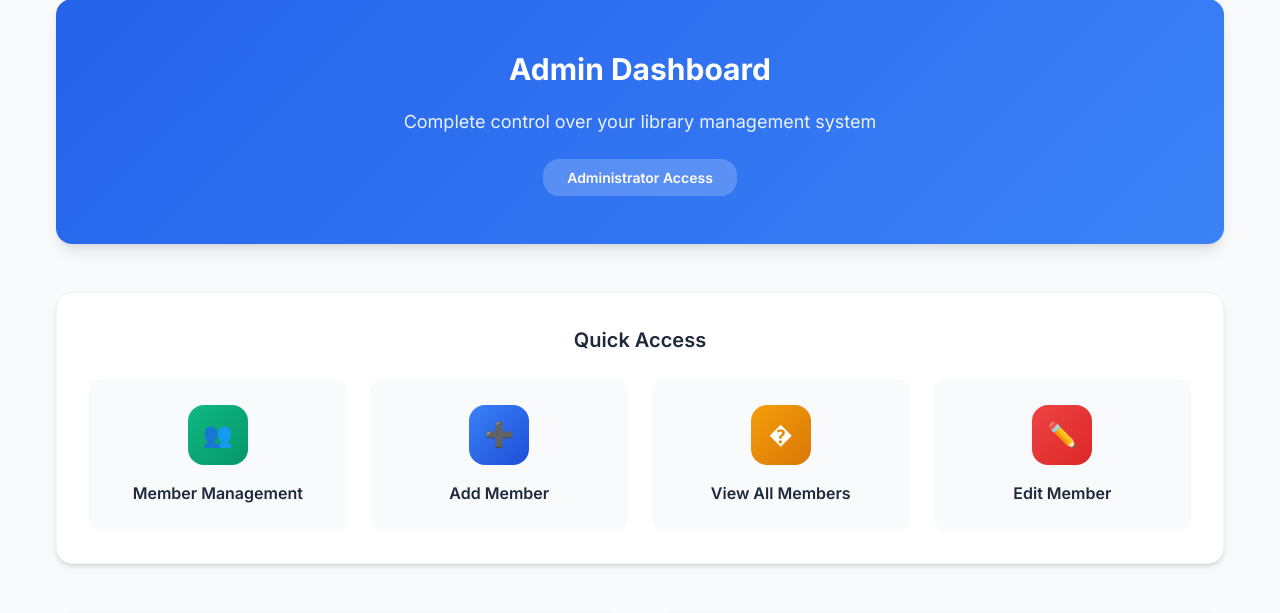
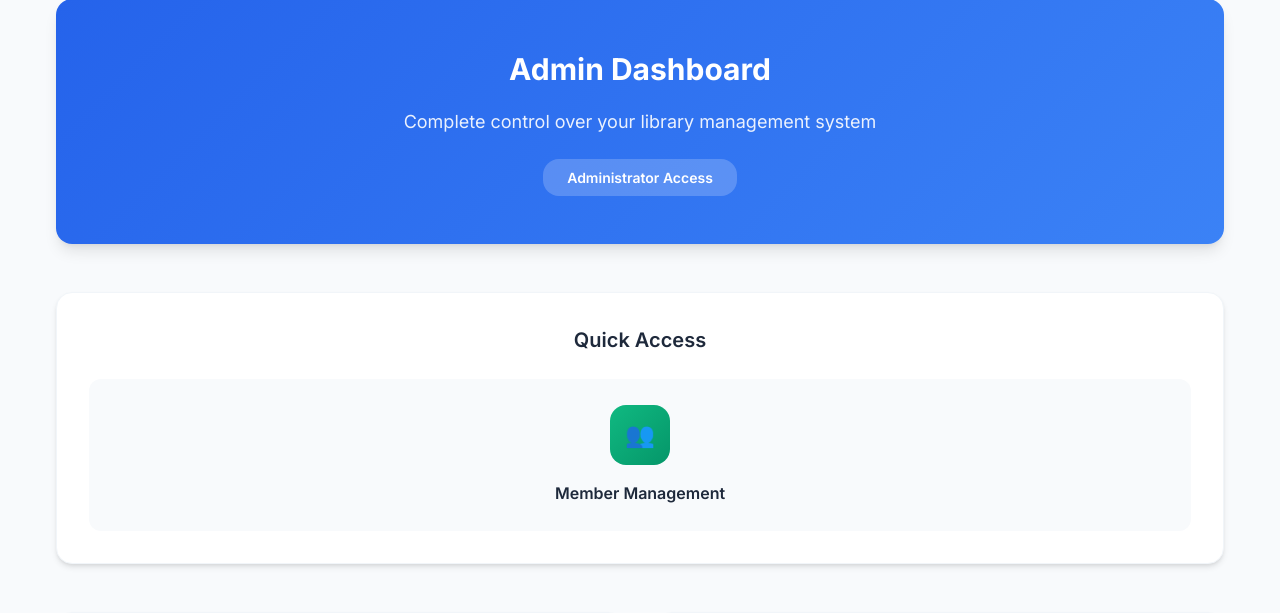
Before and after one commit to FaheemHasnat/Library-Management-System-CSE327, a Flask app: page /admin/dashboard in a window 1280 px wide. Shown: the part 147-760 px from the top of the page. Run offline with Flask 3, Linux system fonts and the light colour scheme; the visitor is signed in with stand-in values (Sample User, id 1).

Commit message:
UI upgrade

```diff
--- a/app/views/templates/dashboard/admin_dashboard.html
+++ b/app/views/templates/dashboard/admin_dashboard.html
@@ -44,20 +44,8 @@
                             <div class="admin-nav-title">Member Management</div>
                         </a>
 
-                        <a href="{{ url_for('admin_add_member') }}" class="admin-nav-item">
-                            <div class="admin-nav-icon books">➕</div>
-                            <div class="admin-nav-title">Add Member</div>
-                        </a>
 
-                        <a href="{{ url_for('admin_view_all_members') }}" class="admin-nav-item">
-                            <div class="admin-nav-icon status">�</div>
-                            <div class="admin-nav-title">View All Members</div>
-                        </a>
 
-                        <a href="{{ url_for('admin_edit_member') }}" class="admin-nav-item">
-                            <div class="admin-nav-icon fines">✏️</div>
-                            <div class="admin-nav-title">Edit Member</div>
-                        </a>
                     </div>
                 </section>
 
```
Also changed, not shown: app/utils/db_initializer.py (+0 -14 lines).
